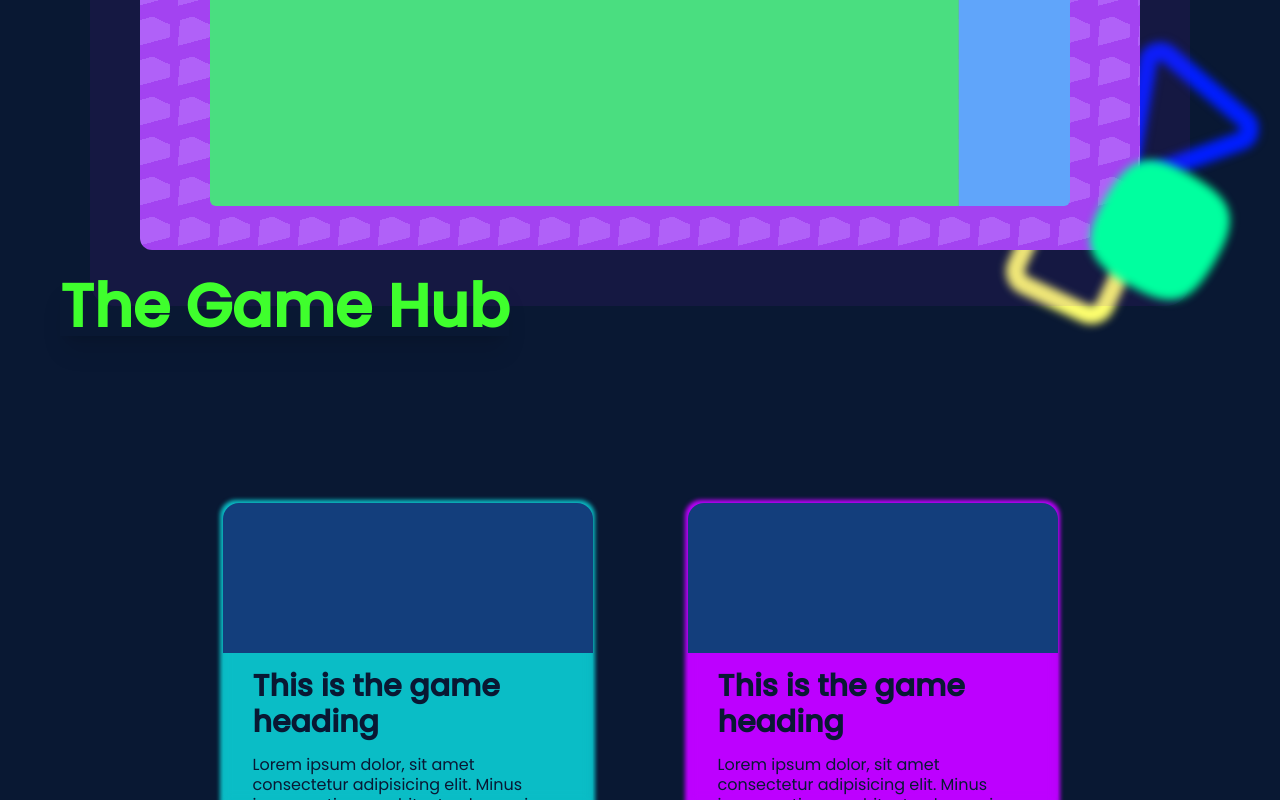
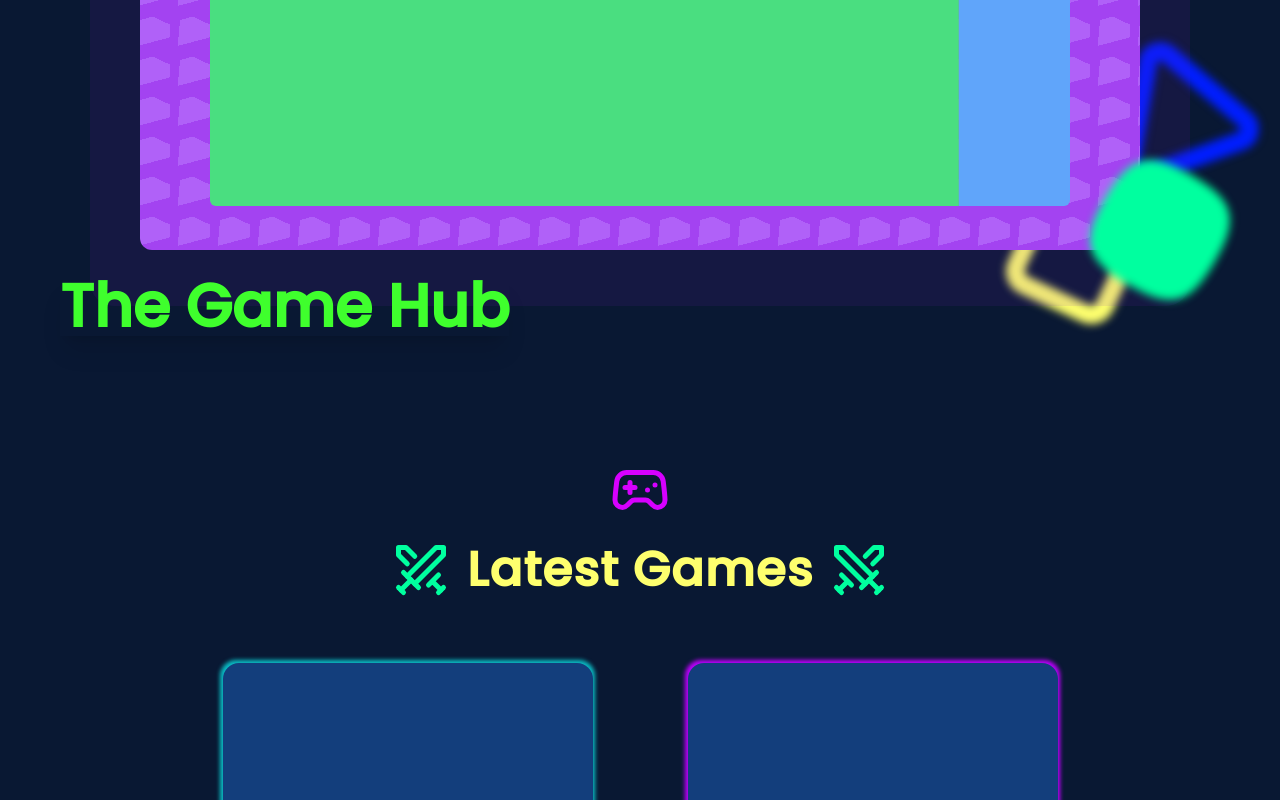
Before and after one commit to coderKrysio/code-playground, a Next.js app: page / in a window 1280 px wide. Shown: the part 450-1250 px from the top of the page. Built offline with nearby package versions, Linux system fonts and the light colour scheme.

Commit message:
updated heading

```diff
--- a/components/Listing-Games.tsx
+++ b/components/Listing-Games.tsx
@@ -6,7 +6,8 @@
 export const ListingGame = () => {
     return (
         <section className="w-screen min-h-screen flex flex-col items-center justify-center p-[50px] pt-[90px]">
-            {/* <div className="flex flex-col items-center justify-center">
+            <div className="flex flex-col items-center justify-center">
+                <div>
                     <AttentionSeeker effect="flash">
                         <Gamepad2
                             width={"60px"}
@@ -15,6 +16,7 @@
                             className="my-5"
                         />
                     </AttentionSeeker>
+                </div>
                 <div className="text-5xl font-semibold tracking-wide text-[#feff6e] flex items-center justify-center gap-4">
                     <Slide direction="left" triggerOnce>
                         <Swords
@@ -25,7 +27,7 @@
                         />
                     </Slide>
                     <Zoom triggerOnce className="text-center">
-                        Latest Games
+                        <span>Latest Games</span>
                     </Zoom>
                     <Slide direction="right" triggerOnce>
                         <Swords
@@ -35,7 +37,7 @@
                         />
                     </Slide>
                 </div>
-            </div> */}
+            </div>
             <div className="pt-[60px] px-3 relative flex flex-wrap items-center justify-center gap-[90px]">
                 <GameCard />
                 <GameCard purple />
```
Lines whose indentation alone changed are shown as unchanged.
